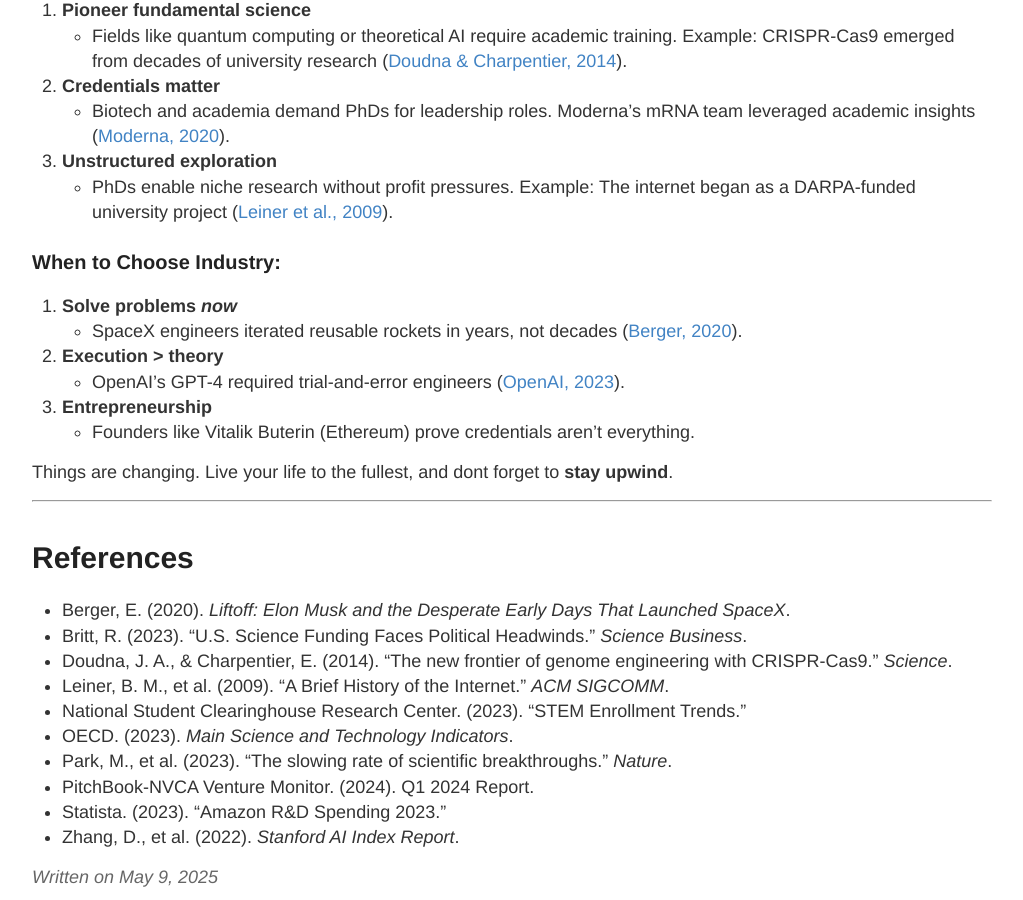
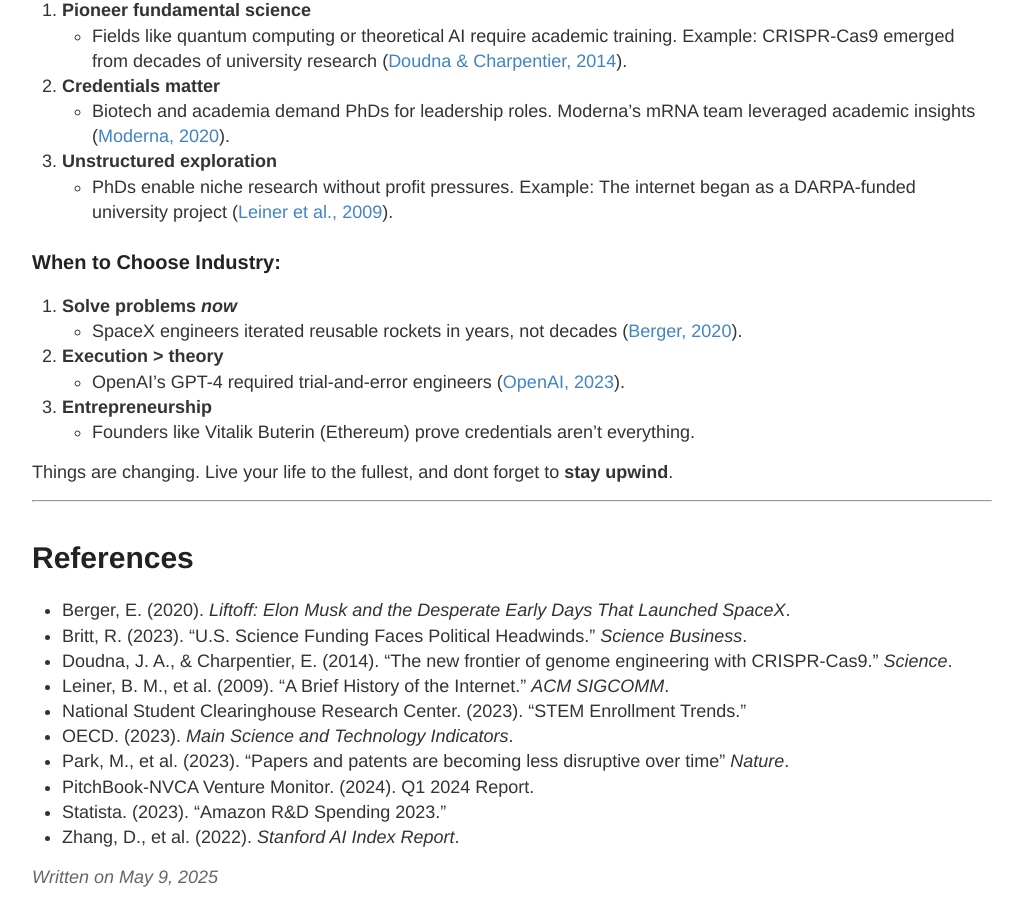
Before and after one commit to nicolehao34/nicolehao34.github.io, a Jekyll site: the page built from _posts/2025-05-09-future_of_innovation.md, in a window 1280 px wide and 900 px high, scrolled down 1774 px. Shown: the whole window, without its empty margins (128-1151 px from the left). Built offline with Jekyll 4.4.1, drawn with Linux system fonts in a browser that asks for light colours; our own code applies the rules of GitHub Pages for plain Markdown files; comment, search, counter and statistics services are not loaded.

Commit message:
fixed references

```diff
--- a/_posts/2025-05-09-future_of_innovation.md
+++ b/_posts/2025-05-09-future_of_innovation.md
@@ -78,7 +78,7 @@
 - Leiner, B. M., et al. (2009). “A Brief History of the Internet.” *ACM SIGCOMM*.
 - National Student Clearinghouse Research Center. (2023). “STEM Enrollment Trends.”
 - OECD. (2023). *Main Science and Technology Indicators*.
-- Park, M., et al. (2023). “The slowing rate of scientific breakthroughs.” *Nature*.
+- Park, M., et al. (2023). “Papers and patents are becoming less disruptive over time” *Nature*.
 - PitchBook-NVCA Venture Monitor. (2024). Q1 2024 Report.
 - Statista. (2023). “Amazon R&D Spending 2023.”
 - Zhang, D., et al. (2022). *Stanford AI Index Report*.
```
